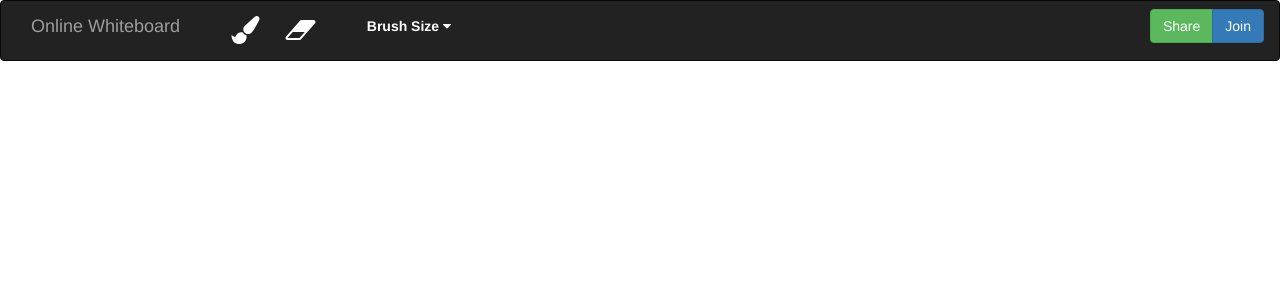
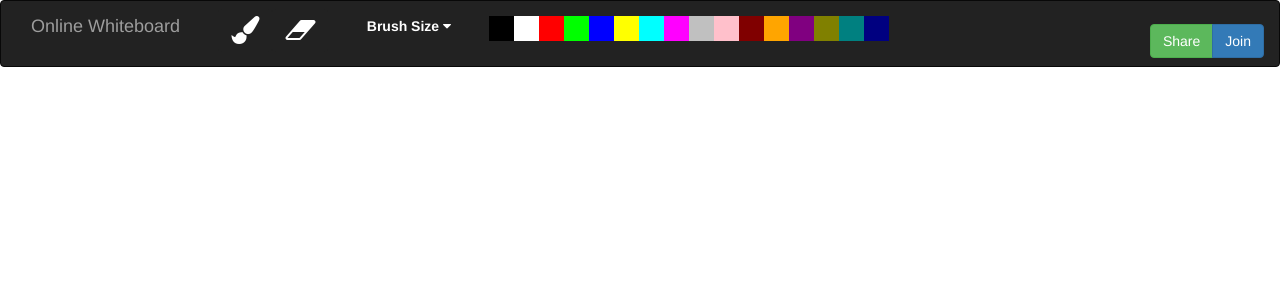
Before and after one commit to tan-jun-ming/cst205-group-project, a Python web app: template templates/index.html in a window 1280 px wide. Shown: the top 300 px of the page. Run offline with Jinja, Linux system fonts and the light colour scheme; the template is opened without the code that fills it, so the values that code supplies are empty; some libraries are stand-ins or nearby versions.

Commit message:
committing color toolbar

```diff
--- a/templates/index.html
+++ b/templates/index.html
@@ -42,6 +42,49 @@
 
                 <li>&nbsp;&nbsp;&nbsp;&nbsp;&nbsp;&nbsp;</li>
             </ul>
+
+            <div id="colorToolbar" style="none; padding-top: 15px">
+                <div id="black" style="background:black; width:25px; height:25px; display: flex; align-items: center; float: left"></div>
+                <!-- <div style="clear: both;"></div>  -->
+                <div id="white" style="background:white; width:25px; height:25px; display: flex; align-items: center; float: left;"></div>
+                <!-- <div style="clear: both;"></div>  -->
+                <div id="red" style="background:red; width:25px; height:25px; display: flex; align-items: center; float: left">
+                </div>
+                    <div id="lime" style="background:lime; width:25px; height:25px; display: flex; align-items: center; float: left"></div>
+                <!-- <div style="clear: both;"></div>  -->
+                <div id="blue" style="background:blue; width:25px; height:25px; display: flex; align-items: center; float: left;"></div>
+                <!-- <div style="clear: both;"></div>  -->
+                <div id="yellow" style="background:yellow; width:25px; height:25px; display: flex; align-items: center; float: left">
+                </div>
+                    <div id="cyan" style="background:cyan; width:25px; height:25px; display: flex; align-items: center; float: left"></div>
+                <!-- <div style="clear: both;"></div>  -->
+                <div id="magenta" style="background:magenta; width:25px; height:25px; display: flex; align-items: center; float: left;"></div>
+                <!-- <div style="clear: both;"></div>  -->
+
+
+
+                 <div id="silver" style="background:silver; width:25px; height:25px; display: flex; align-items: center; float: left"></div>
+                <!-- <div style="clear: both;"></div>  -->
+                <div id="pink" style="background:pink; width:25px; height:25px; display: flex; align-items: center; float: left;"></div>
+                <!-- <div style="clear: both;"></div>  -->
+                <div id="maroon" style="background:maroon; width:25px; height:25px; display: flex; align-items: center; float: left">
+                </div>
+                    <div id="orange" style="background:orange; width:25px; height:25px; display: flex; align-items: center; float: left"></div>
+                <!-- <div style="clear: both;"></div>  -->
+                <div id="purple" style="background:purple; width:25px; height:25px; display: flex; align-items: center; float: left;"></div>
+                <!-- <div style="clear: both;"></div>  -->
+                <div id="olive" style="background:olive; width:25px; height:25px; display: flex; align-items: center; float: left">
+                </div>
+                    <div id="teal" style="background:teal; width:25px; height:25px; display: flex; align-items: center; float: left"></div>
+                <!-- <div style="clear: both;"></div>  -->
+                <div id="navy" style="background:navy; width:25px; height:25px; display: flex; align-items: center; float: left;"></div>
+
+
+
+
+
+
+        </div>
 
             <div class="btn-group" style="float:right;">
                 <button type="button" class="btn btn-success navbar-btn" id="shareBtn2" data-toggle="modal" data-target="#modalShare">Share</button>
```
